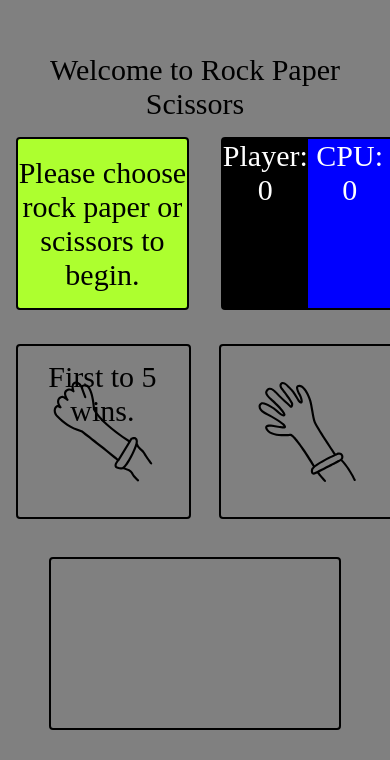
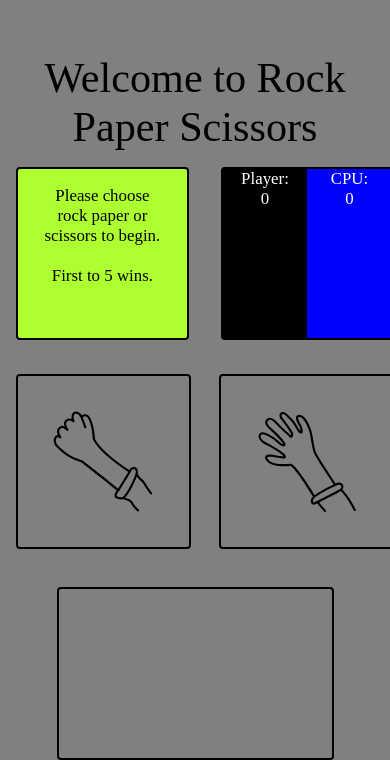
Before and after one commit to jowebb7/rock-paper-scissors, a plain HTML site: page index.html in a window 390 px wide. Shown: the part 116-876 px from the top of the page. Before the commit the page ends 846 px from the top, so only its background shows below. Drawn offline with Linux system fonts and the light colour scheme.

Commit message:
changed some mobile fonts

```diff
--- a/style.css
+++ b/style.css
@@ -8,11 +8,13 @@ body{
 .name {
   margin-top: 20vh;
   text-align: center;
-  font-size: 30px;
+  font-size: 5vh;
 }
 .container {
   display: flex;
   flex-direction: column;
+  justify-content: center;
+  align-items: center;
 }
 .scoreContainer {
   display: flex;
@@ -28,7 +30,7 @@ body{
   justify-content: center;
   border: 2px solid black;
   border-radius: 4px;
-  font-size: 30px;
+  font-size: 2vh;
 
 }
 
@@ -38,7 +40,7 @@ body{
   text-align: center;
   border: 2px solid black;
   border-radius: 4px;
-  font-size: 30px;
+  font-size: 2vh;
 
 }
 .playerScore {
@@ -58,7 +60,7 @@ body{
   text-align: center;
   border: 2px solid black;
   border-radius: 4px;
-  font-size: 30px;
+  font-size: 2vh;
   vertical-align: middle;
 }
 .rpsContainer {
@@ -91,19 +93,21 @@ width: 20.3vh;
 }
 
 .infoBox{
-  margin-right: auto;
-  margin-left: auto;
+  display: flex;
+  margin-right: 15%;
+  margin-left: 15%;
   margin-top: 3vh;
-  width: 74vw;
+  width: 70vw;
   height: 20vh;
   border: 2px solid black;
   border-radius: 4px;
+  justify-content: center;
+  align-items: center;
 }
 
 .gameInfo{
-  font-size: 30px;
+  font-size: 2vh;
   text-align: center;
-  padding: 7vh;
 }
 
 .highlight{
```
